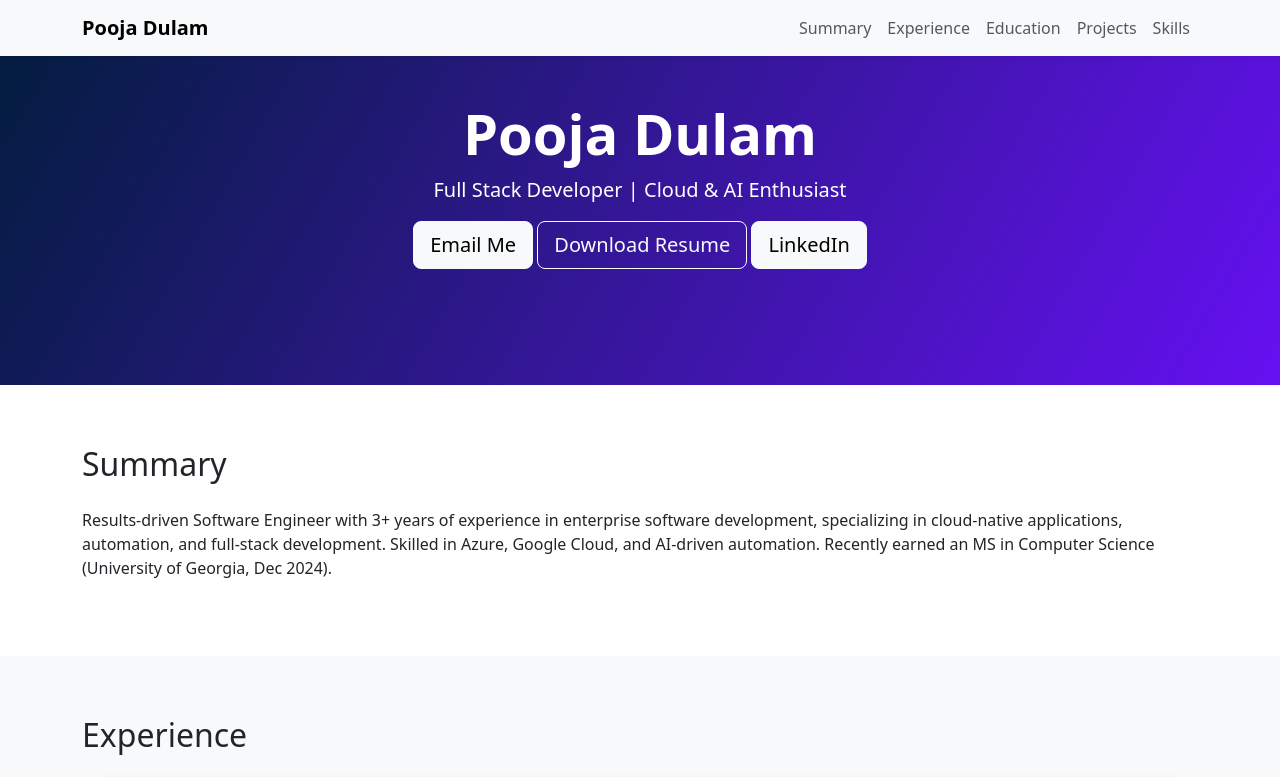
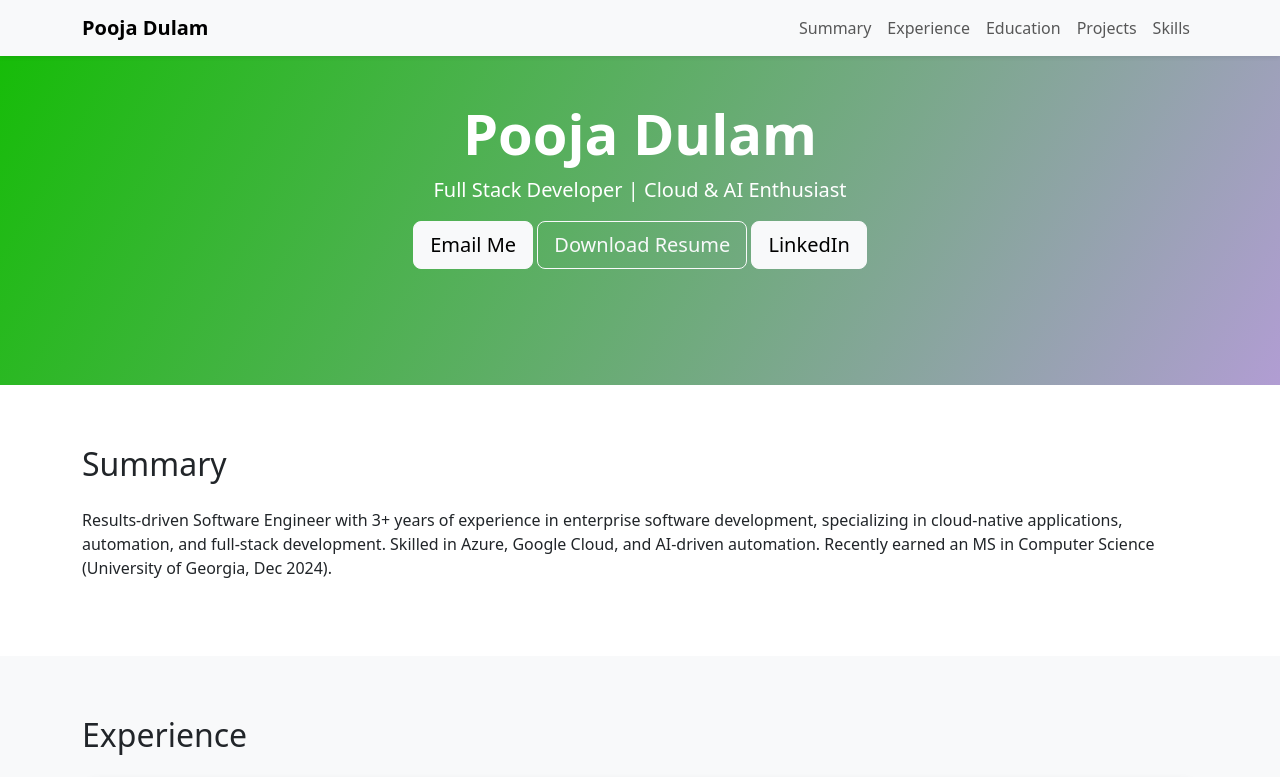
Before and after one commit to poojadulam/git-portfolio, a plain HTML site: page index.html in a window 1280 px wide. Shown: the top 777 px of the page. Drawn offline with nearby package versions, Linux system fonts and the light colour scheme.

Commit message:
color change

```diff
--- a/index.html
+++ b/index.html
@@ -8,7 +8,7 @@
   <style>
     body { scroll-behavior: smooth; }
     .hero {
-      background: linear-gradient(120deg, #011d3b, #6610f2);
+      background: linear-gradient(120deg, #13bd04, #b19dd3);
       color: white;
       padding: 100px 20px;
       text-align: center;
```
